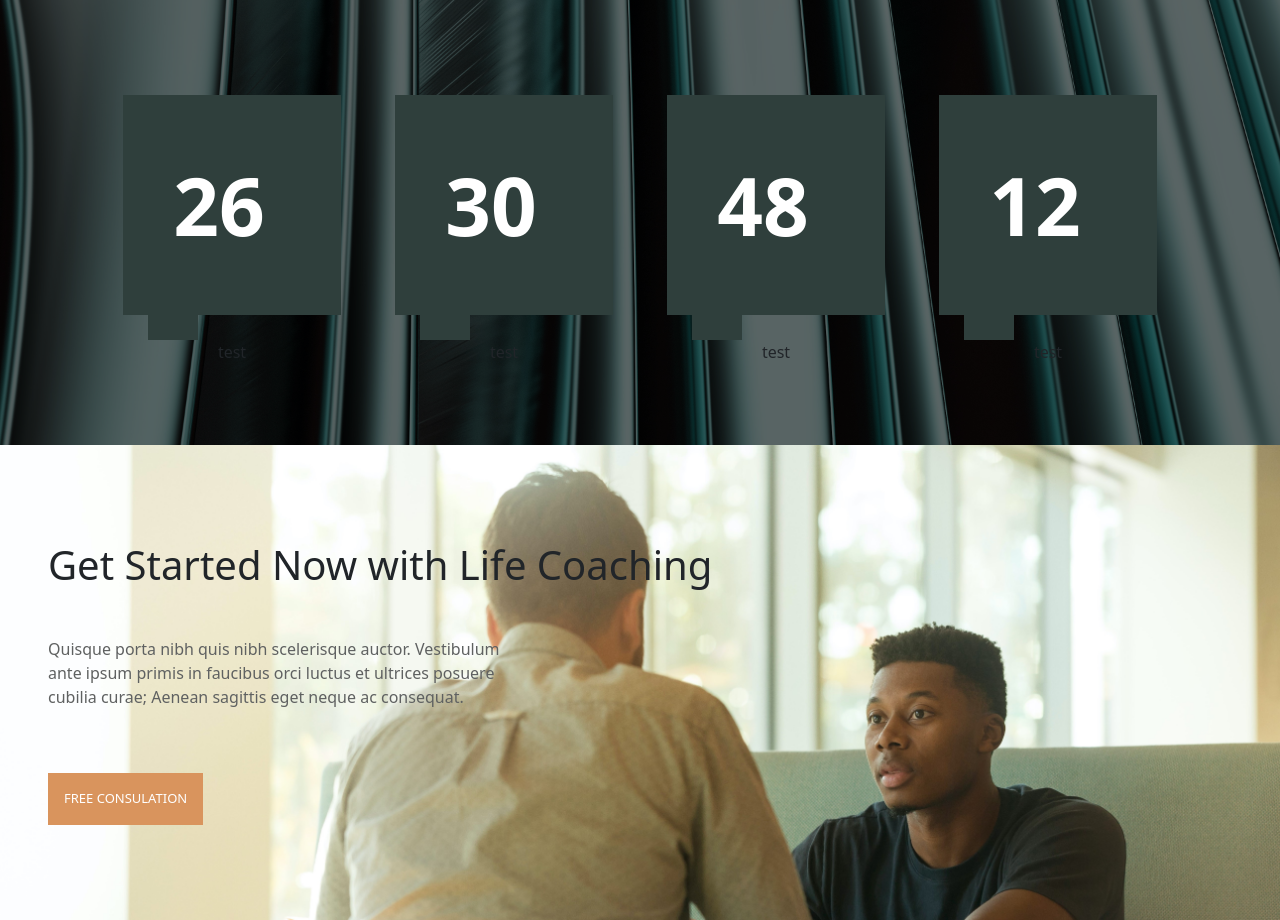
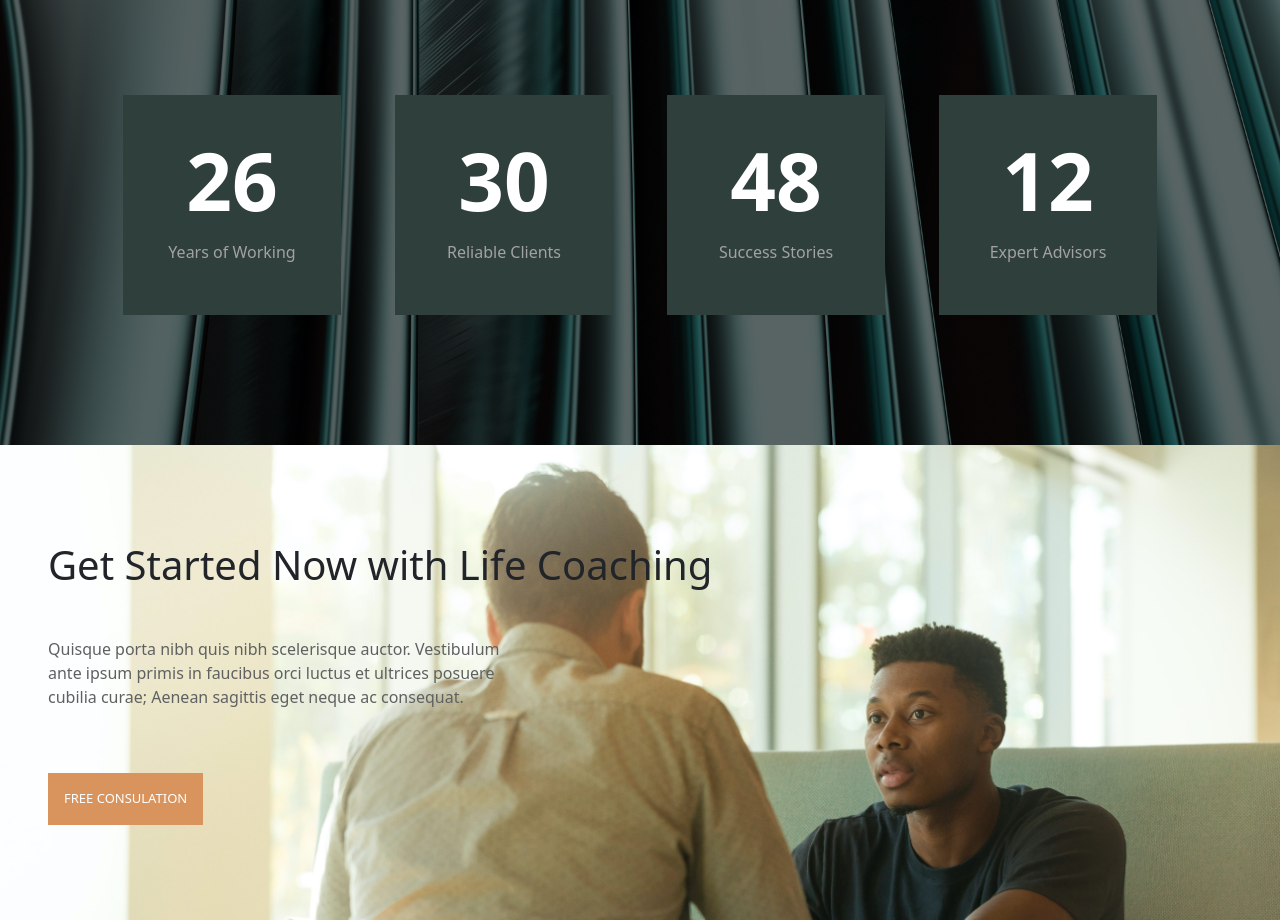
Before and after one commit to NedaSaberi/coachingSite, a React (Create React App) app: page /about in a window 1280 px wide. Shown: the part 1560-2480 px from the top of the page. Built offline with nearby package versions, Linux system fonts and the light colour scheme.

Commit message:
fixed counting numbers in Sats.tsx

```diff
--- a/src/components/stats/Stats.tsx
+++ b/src/components/stats/Stats.tsx
@@ -59,43 +59,43 @@ export default function Stats() {
         >
           <div className={styles.numbers}>
             <div
-              className={`${styles.num} ${styles.numbers}`}
+              className={`${styles.num}`}
               data-number="26"
               ref={(el) => (numbersRefs.current[0] = el)}
             >
               0
             </div>
-            <div className="sub">test</div>
+            <div className={styles.sub}>Years of Working</div>
           </div>
           <div className={styles.numbers}>
             <div
-              className={`${styles.num} ${styles.numbers}`}
+              className={styles.num}
               data-number="30"
               ref={(el) => (numbersRefs.current[1] = el)}
             >
               0
             </div>
-            <div className="sub">test</div>
+            <div className={styles.sub}>Reliable Clients</div>
           </div>
           <div className={styles.numbers}>
             <div
-              className={`${styles.num} ${styles.numbers}`}
+              className={styles.num}
               data-number="48"
               ref={(el) => (numbersRefs.current[2] = el)}
             >
               0
             </div>
-            <div className="sub">test</div>
+            <div className={styles.sub}>Success Stories</div>
           </div>
           <div className={styles.numbers}>
             <div
-              className={`${styles.num} ${styles.numbers}`}
+              className={styles.num}
               data-number="12"
               ref={(el) => (numbersRefs.current[3] = el)}
             >
               0
             </div>
-            <div className="sub">test</div>
+            <div className={styles.sub}>Expert Advisors</div>
           </div>
         </div>
       </div>
```
